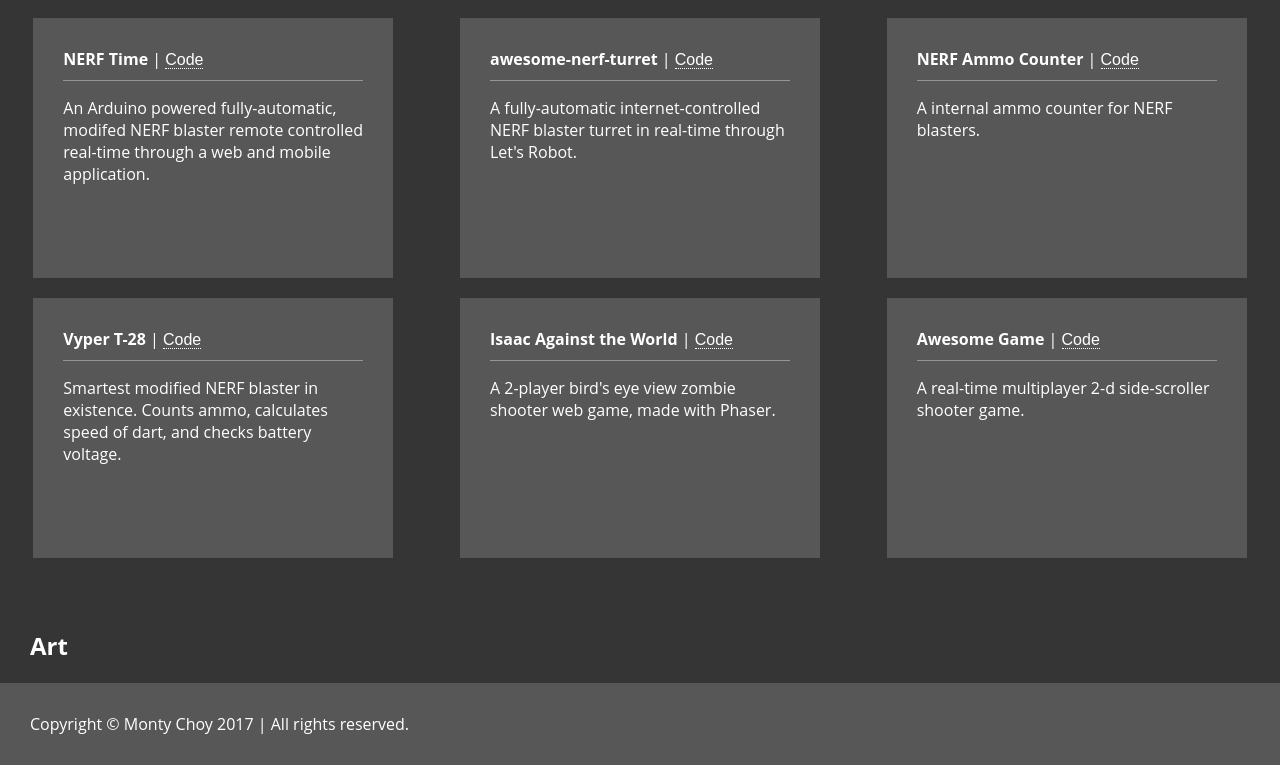
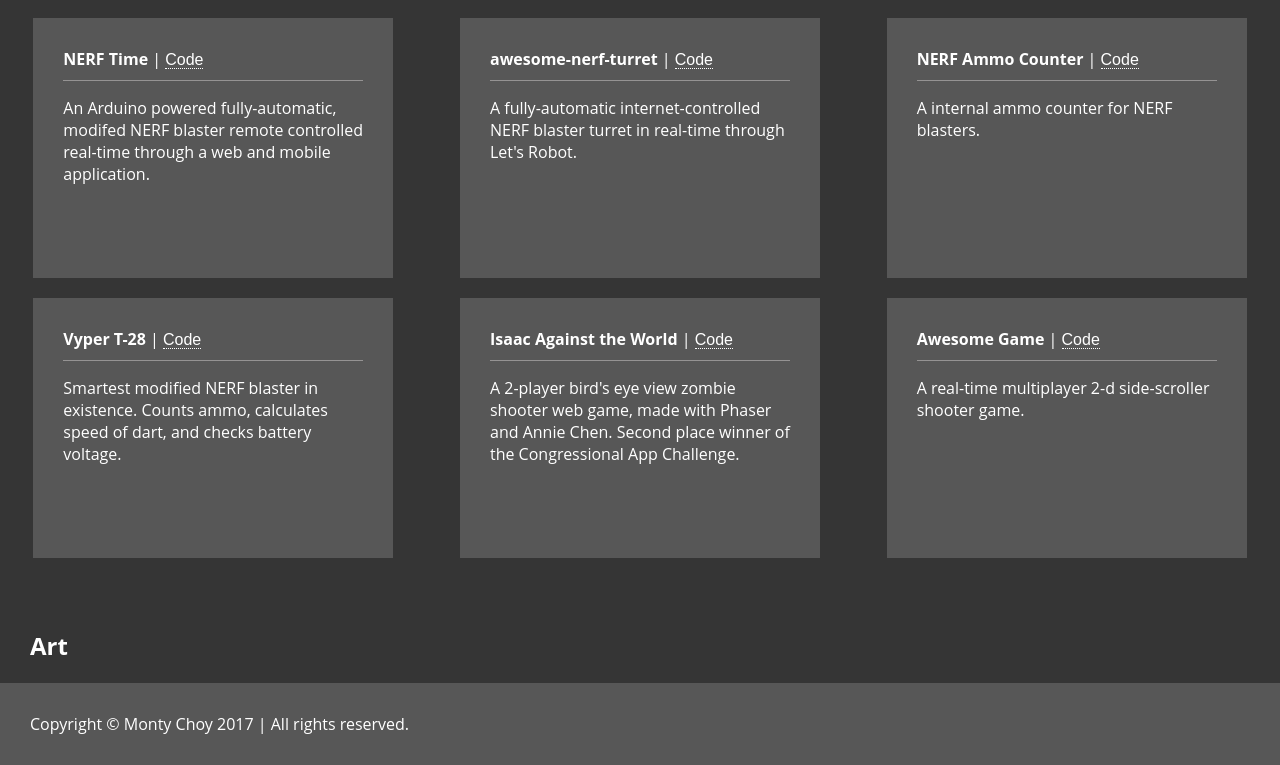
Before and after one commit to mochoy/personal-site, a React (Create React App) app: page / in a window 1280 px wide. Shown: the part 551-1316 px from the top of the page. Built offline with nearby package versions, Linux system fonts and the light colour scheme.

Commit message:
add data for art, update some projects data

```diff
--- a/src/App.js
+++ b/src/App.js
@@ -45,7 +45,7 @@
 	{
 		"name": "Isaac Against the World",
 		"link": "https://github.com/etnom/isaac-against-the-world",
-		"description": "A 2-player bird's eye view zombie shooter web game, made with Phaser."
+		"description": "A 2-player bird's eye view zombie shooter web game, made with Phaser and Annie Chen. Second place winner of the Congressional App Challenge."
 	},
 	{
 		"name": "Awesome Game",
@@ -55,7 +55,16 @@
 ];
 
 let art = [
-
+	{
+		"name": "Serendipity",
+		"by": "Jet Hui, Monty Choy and Cherry Tsang",
+		"description": "A large art center emphasizing on music and dance. Third place winner of group design in the Architecture Foundation Design Competition."
+	},
+	{
+		"name": "Calaveras County Cabin",
+		"by": "Monty Choy",
+		"description": "A retreat cabin located in Calaveras County."
+	}
 ];
 
 
```
